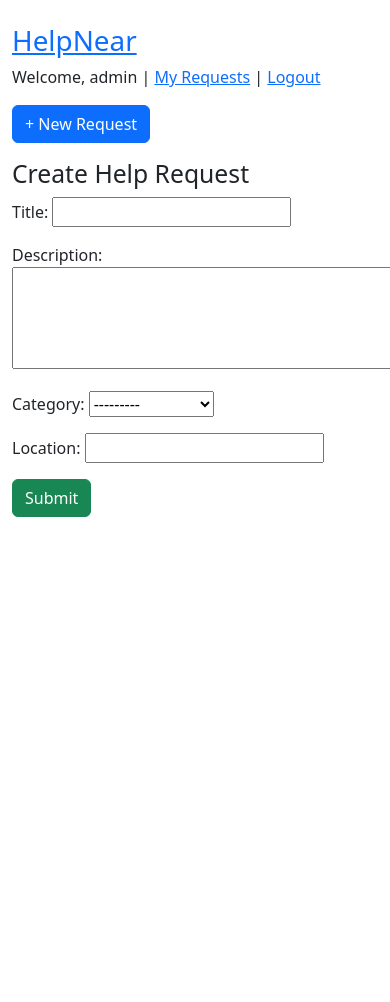
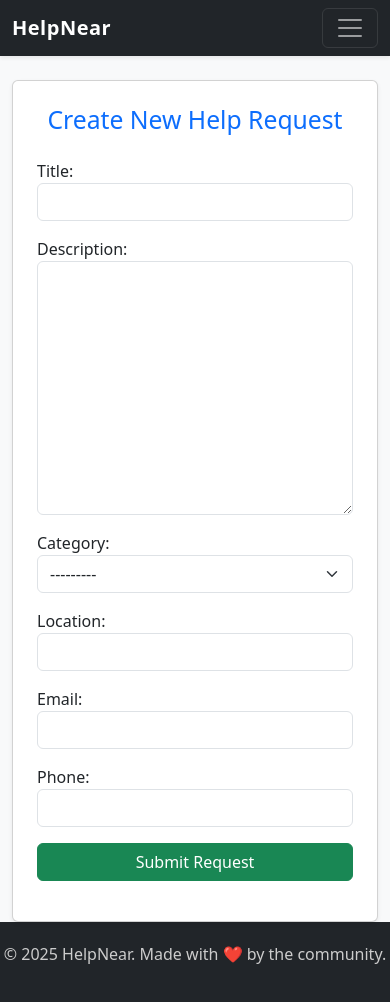
Before and after one commit to HelpNear/HelpNear, a Django app: page /create/ in a window 390 px wide; the page is wider, and only the part inside the window is pictured. Before the commit the page ends 517 px from the top of that part, so only its background shows below. Run offline with Django 5.2, Linux system fonts and the light colour scheme; a user stored in the database is signed in; some libraries are stand-ins or nearby versions.

Commit message:
Update design and add email/phone fields

```diff
--- a/help/forms.py
+++ b/help/forms.py
@@ -1,23 +1,17 @@
 from django import forms
 from .models import HelpRequest, HelpResponse
 from django.contrib.auth.forms import UserCreationForm
-from django.contrib.auth.models import User
+from django.contrib.auth.models import User  # ← не вистачало!
 
 class HelpRequestForm(forms.ModelForm):
     class Meta:
         model = HelpRequest
-        fields = ['title', 'description', 'category', 'location']
-        widgets = {
-            'description': forms.Textarea(attrs={'rows': 4}),
-        }
+        fields = ['title', 'description', 'category', 'location', 'email', 'phone']
 
 class HelpResponseForm(forms.ModelForm):
     class Meta:
         model = HelpResponse
         fields = ['message']
-        widgets = {
-            'message': forms.Textarea(attrs={'rows': 3}),
-        }
 
 class RegisterForm(UserCreationForm):
     class Meta:
--- a/help/models.py
+++ b/help/models.py
@@ -14,11 +14,20 @@ class HelpRequest(models.Model):
     description = models.TextField()
     category = models.CharField(max_length=50, choices=CATEGORY_CHOICES)
     location = models.CharField(max_length=200)
+    email = models.EmailField(blank=True, null=True)
+    phone = models.CharField(max_length=20, blank=True, null=True)
     is_open = models.BooleanField(default=True)
     created_at = models.DateTimeField(auto_now_add=True)
+
+    def __str__(self):
+        return self.title
+
 
 class HelpResponse(models.Model):
     request = models.ForeignKey(HelpRequest, on_delete=models.CASCADE, related_name='responses')
     responder = models.ForeignKey(User, on_delete=models.CASCADE)
     message = models.TextField()
     created_at = models.DateTimeField(auto_now_add=True)
+
+    def __str__(self):
+        return f"Response from {self.responder.username} on {self.request.title}"
--- a/help/templates/base.html
+++ b/help/templates/base.html
@@ -1,31 +1,75 @@
-<!DOCTYPE html>
-<html>
-  <head>
-    <title>HelpNear</title>
-    <link
-      href="https://cdn.jsdelivr.net/npm/bootstrap@5.3.0/dist/css/bootstrap.min.css"
-      rel="stylesheet"
-    />
-  </head>
-  <body class="container mt-4">
-    <h1><a href="/">HelpNear</a></h1>
+{% load widget_tweaks %}
 
-    {% if user.is_authenticated %}
-    <p>
-      Welcome, {{ user.username }} |
-      <a href="{% url 'my_requests' %}">My Requests</a> |
-      <a href="/logout/">Logout</a>
-    </p>
-    <p>
-      <a href="{% url 'create_request' %}" class="btn btn-primary">
-        + New Request
-      </a>
-    </p>
-    {% else %}
-    <p>
-      <a href="/login/">Login</a> |
-      <a href="/register/">Register</a>
-    </p>
-    {% endif %} {% block content %} {% endblock %}
-  </body>
+<html lang="en">
+<head>
+  <meta charset="UTF-8" />
+  <title>HelpNear</title>
+  <meta name="viewport" content="width=device-width, initial-scale=1" />
+  <link href="https://cdn.jsdelivr.net/npm/bootstrap@5.3.0/dist/css/bootstrap.min.css" rel="stylesheet" />
+  <link href="https://cdn.jsdelivr.net/npm/bootstrap-icons@1.10.5/font/bootstrap-icons.css" rel="stylesheet" />
+  <style>
+    html, body {
+      height: 100%;
+      margin: 0;
+      background-color: #f8f9fa;
+    }
+    .wrapper {
+      min-height: 100vh;
+      display: flex;
+      flex-direction: column;
+    }
+    main {
+      flex: 1;
+    }
+    footer {
+      background-color: #212529;
+      color: #ccc;
+      text-align: center;
+      padding: 20px 0;
+    }
+    .navbar-brand { font-weight: bold; letter-spacing: 0.5px; }
+  </style>
+</head>
+<body>
+  <div class="wrapper">
+    <nav class="navbar navbar-expand-lg navbar-dark bg-dark shadow-sm">
+      <div class="container">
+        <a class="navbar-brand" href="/">HelpNear</a>
+        <button class="navbar-toggler" type="button" data-bs-toggle="collapse" data-bs-target="#navbarContent">
+          <span class="navbar-toggler-icon"></span>
+        </button>
+        <div class="collapse navbar-collapse" id="navbarContent">
+          <ul class="navbar-nav ms-auto">
+            {% if user.is_authenticated %}
+              <li class="nav-item"><a class="nav-link" href="{% url 'my_requests' %}"><i class="bi bi-person-lines-fill"></i> My Requests</a></li>
+              <li class="nav-item"><a class="nav-link" href="{% url 'create_request' %}"><i class="bi bi-plus-circle"></i> New Request</a></li>
+              <li class="nav-item"><a class="nav-link" href="{% url 'logout' %}"><i class="bi bi-box-arrow-right"></i> Logout</a></li>
+            {% else %}
+              <li class="nav-item"><a class="nav-link" href="{% url 'login' %}"><i class="bi bi-box-arrow-in-right"></i> Login</a></li>
+              <li class="nav-item"><a class="nav-link" href="{% url 'register' %}"><i class="bi bi-person-plus"></i> Register</a></li>
+            {% endif %}
+          </ul>
+        </div>
+      </div>
+    </nav>
+
+    <main class="container mt-4">
+      {% if messages %}
+        {% for message in messages %}
+          <div class="alert alert-{{ message.tags }} alert-dismissible fade show" role="alert">
+            {{ message }}
+            <button type="button" class="btn-close" data-bs-dismiss="alert"></button>
+          </div>
+        {% endfor %}
+      {% endif %}
+      {% block content %}{% endblock %}
+    </main>
+
+    <footer>
+      <p>&copy; 2025 HelpNear. Made with ❤️ by the community.</p>
+    </footer>
+  </div>
+
+  <script src="https://cdn.jsdelivr.net/npm/bootstrap@5.3.0/dist/js/bootstrap.bundle.min.js"></script>
+</body>
 </html>
--- a/help/templates/help/create_request.html
+++ b/help/templates/help/create_request.html
@@ -1,7 +1,40 @@
-{% extends 'base.html' %} {% block content %}
-<h2>Create Help Request</h2>
-<form method="post">
-  {% csrf_token %} {{ form.as_p }}
-  <button type="submit" class="btn btn-success">Submit</button>
-</form>
+{% extends 'base.html' %}
+{% load widget_tweaks %}
+
+{% block content %}
+<div class="row justify-content-center">
+  <div class="col-md-8 col-lg-6">
+    <div class="card shadow-sm p-4">
+      <h2 class="text-center text-primary mb-4">Create New Help Request</h2>
+      <form method="post">
+        {% csrf_token %}
+        <div class="mb-3">
+          {{ form.title.label_tag }}
+          {{ form.title|add_class:"form-control" }}
+        </div>
+        <div class="mb-3">
+          {{ form.description.label_tag }}
+          {{ form.description|add_class:"form-control" }}
+        </div>
+        <div class="mb-3">
+          {{ form.category.label_tag }}
+          {{ form.category|add_class:"form-select" }}
+        </div>
+        <div class="mb-3">
+          {{ form.location.label_tag }}
+          {{ form.location|add_class:"form-control" }}
+        </div>
+        <div class="mb-3">
+          {{ form.email.label_tag }}
+          {{ form.email|add_class:"form-control" }}
+        </div>
+        <div class="mb-3">
+          {{ form.phone.label_tag }}
+          {{ form.phone|add_class:"form-control" }}
+        </div>
+        <button type="submit" class="btn btn-success w-100">Submit Request</button>
+      </form>
+    </div>
+  </div>
+</div>
 {% endblock %}
--- a/helpnear_backend/settings.py
+++ b/helpnear_backend/settings.py
@@ -38,6 +38,8 @@ INSTALLED_APPS = [
     'django.contrib.messages',
     'django.contrib.staticfiles',
     'help',
+    'widget_tweaks',
+
 ]
 
 MIDDLEWARE = [
```
Also changed, not shown: help/templates/help/home.html (+24 -14 lines), help/templates/help/login.html (+25 -6 lines), help/templates/help/my_requests.html (+17 -22 lines), help/templates/help/register.html (+26 -6 lines), help/templates/help/request_detail.html (+24 -10 lines), db.sqlite3, help/migrations/0002_helprequest_email_helprequest_phone.py (added).
